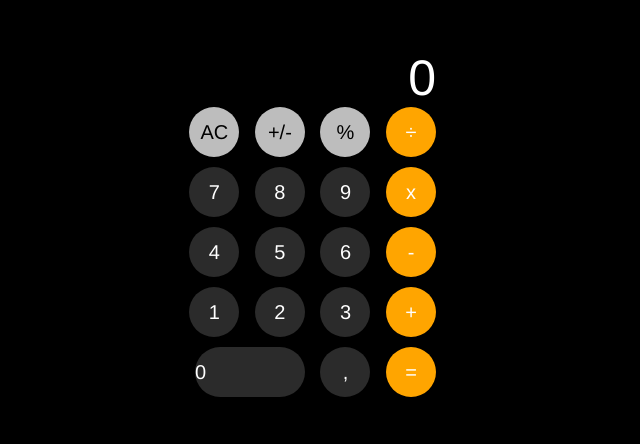
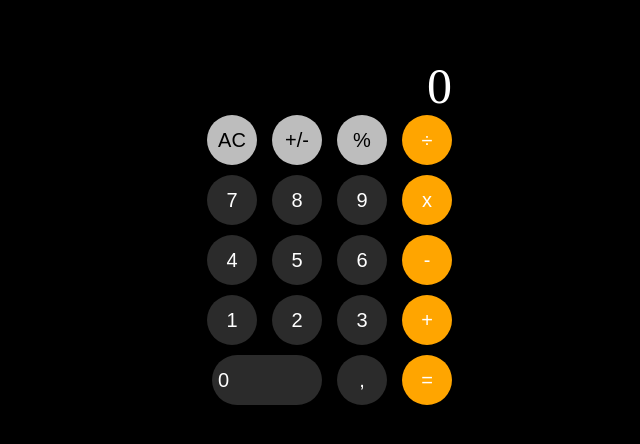
Before and after one commit to gahsccp/designIphoneCalculator, a plain HTML site: page index.html in a window 1280 px wide. Shown: the part 172-616 px from the top of the page, without its empty margins (388-1028 px from the left). Drawn offline with Linux system fonts and the light colour scheme.

Commit message:
Update style.css

```diff
--- a/style.css
+++ b/style.css
@@ -1,10 +1,4 @@
 
-* {
-    margin: 0;
-    padding: 0;
-    box-sizing: border-box;
-    font-family: Helvetica;
-  }
 
 body{
     display: flex;
```
